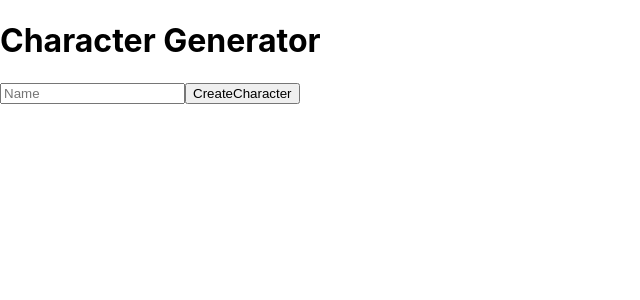
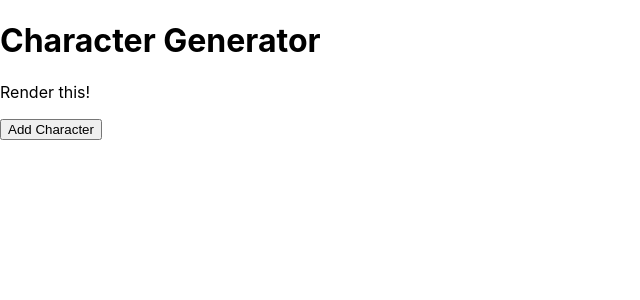
Before and after one commit to reidashwill/character-generator, a React (Create React App) app: page / in a window 1280 px wide. Shown: the top 300 px of the page, without its empty margins (0-640 px from the left). Built offline with nearby package versions, Linux system fonts and the light colour scheme.

Commit message:
add characterlist

```diff
--- a/src/components/CharacterControl.js
+++ b/src/components/CharacterControl.js
@@ -1,18 +1,32 @@
 import React, {useState} from 'react';
-import CreateCharacter from './CreateCharacter'
-
+import CharacterList from './CharacterList'
+import firebase from 'firebase';
+import { withFirestore, isLoaded } from 'react-redux-firebase';
 
 
 function CharacterControl(){
+  let currentlyVisibleState = null
+  let buttonText = null
+  const [editing, setEditing] = useState(false)
+  const [selectedCharacterId, setSelectedCharacter] = useState(null)
+  const [visibleForm, setForm] = useState(false);
 
-  const [createButton, setCreateButton] = useState(true);
-  const [visibleState, setVisibleState] = useState(<CreateCharacter/>)
+  function returnToList(){
+      setForm(!visibleForm);
+    }
+
+
+  {currentlyVisibleState = <CharacterList
+    setSelectedCharacter={setSelectedCharacter}
+    selectedCharacter={selectedCharacterId} />
+    buttonText = "Add Character"
+  }
 
   return(
     <React.Fragment>
-      {visibleState}
+      {currentlyVisibleState}
+      <button onClick={ () => returnToList() }>{buttonText}</button>
     </React.Fragment>
-
   )
 }
 
--- /dev/null
+++ b/src/components/CharacterList.js
@@ -0,0 +1,8 @@
+import React from 'react'
+
+function CharacterList(){
+  return(
+    <p>Render this!</p>
+  )
+}
+export default CharacterList
--- a/src/components/CreateCharacter.js
+++ /dev/null
@@ -1,14 +0,0 @@
-import React from 'react';
-
-function CreateCharacterButton(){
-  return(
-    <form>
-      <input
-        type='text'
-        name='name'
-        placeholder='Name' />
-        <button type='submit'>CreateCharacter</button>
-    </form>
-  )
-}
-export default CreateCharacterButton
```
